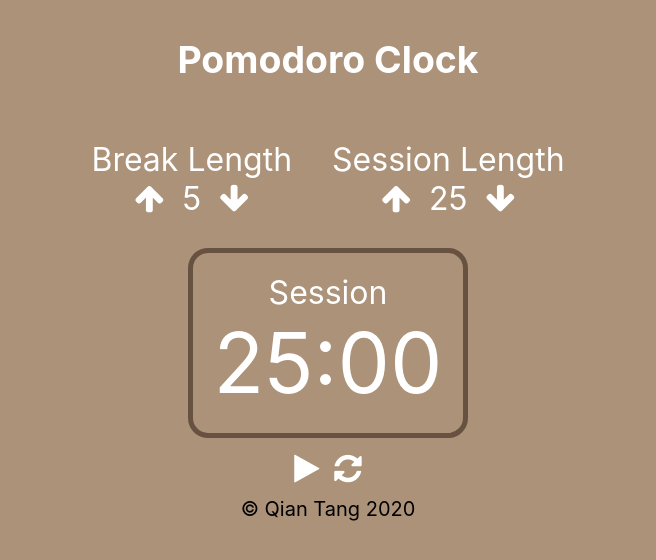
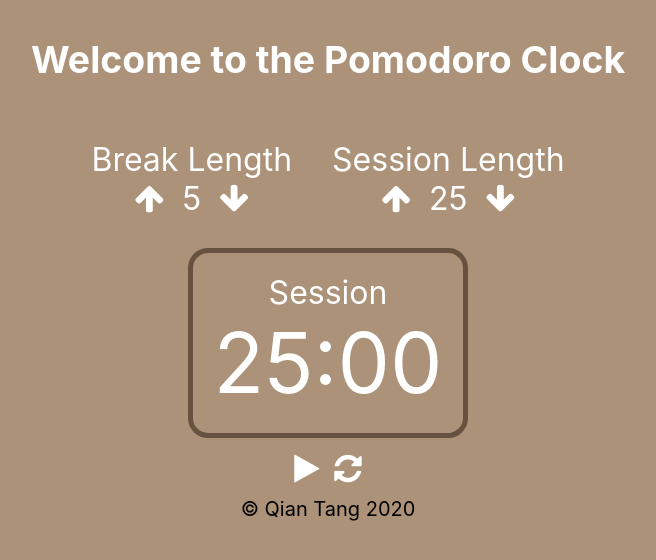
Before and after one commit to qtang2/react-clock, a React (Create React App) app: page / in a window 1280 px wide. Shown: the top 560 px of the page, without its empty margins (312-968 px from the left). Built offline with nearby package versions, Linux system fonts and the light colour scheme.

Commit message:
change site title

```diff
--- a/src/App.css
+++ b/src/App.css
@@ -60,7 +60,7 @@
   font-size: 20px;
 }
 
-@media screen and (max-width: 500px) {
+@media screen and (max-width: 600px) {
   .App {
     font-size: 1.6em;
   }
--- a/src/App.js
+++ b/src/App.js
@@ -153,7 +153,7 @@ class  App extends Component {
       intervalIsPlaying} = this.state
     return (
       <div className="App">
-        <h3>Pomodoro Clock</h3>
+        <h3>Welcome to the <span>Pomodoro Clock</span></h3>
 
         <div className="length-control-container">
           <LengthControl
```
